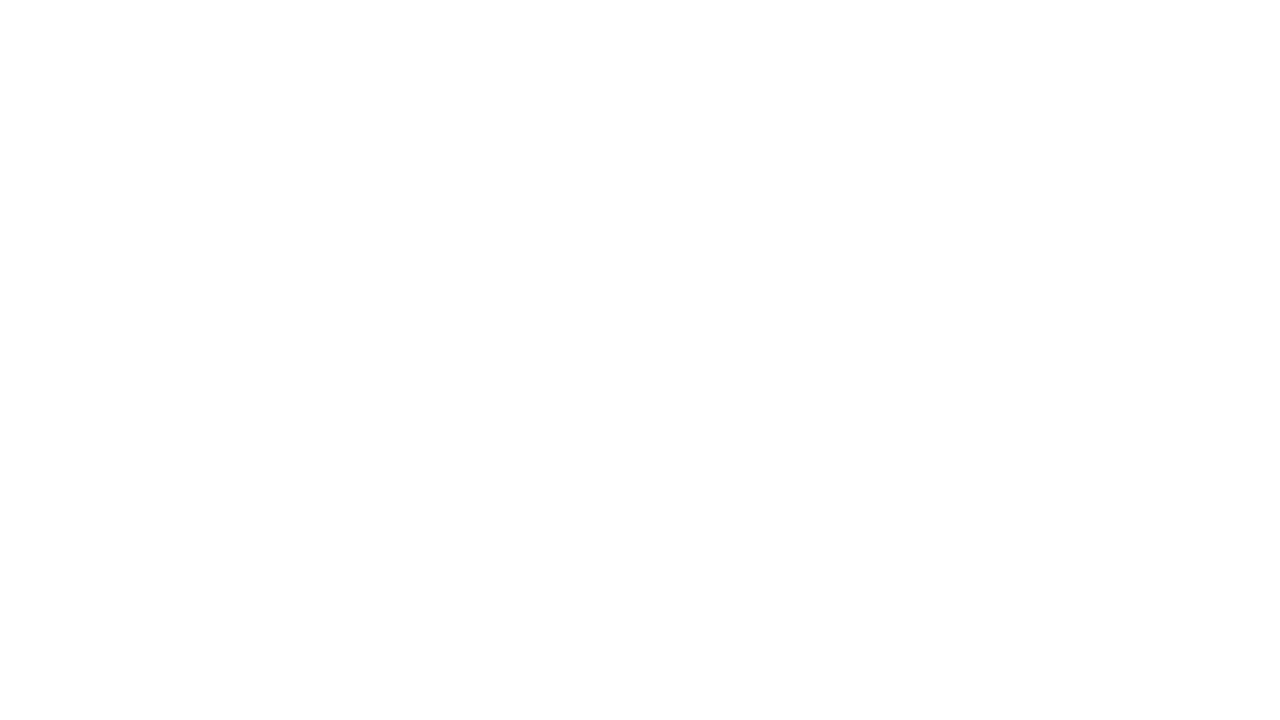
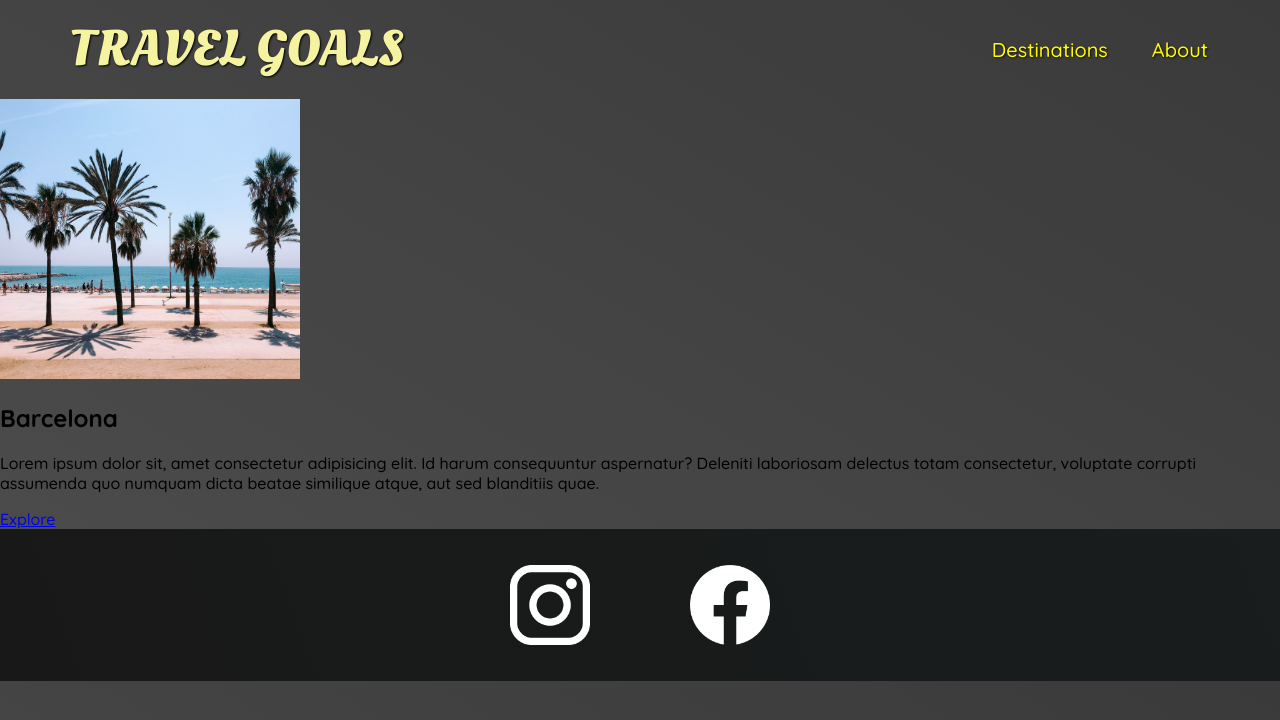
Before and after one commit to pfmello/travel-page, a plain HTML site: page places.html in a window 1280 px wide. Drawn offline with Linux system fonts and the light colour scheme.

Commit message:
Finalizado index e iniciado pagina secundaria

```diff
--- /dev/null
+++ b/places.css
@@ -0,0 +1,12 @@
+body {
+  background: linear-gradient(30deg, rgb(77, 77, 77), rgb(58, 58, 58));
+}
+
+header {
+  position: static;
+}
+
+main li img {
+  width: 300px;
+  height: 280px;
+}
--- a/places.html
+++ b/places.html
@@ -2,7 +2,64 @@
 <html lang="en">
   <head>
     <meta charset="UTF-8" />
-    <title>Document</title>
+    <link
+      href="https://fonts.googleapis.com/css2?family=Raleway:wght@700&family=Oleo+Script:wght@700&family=Quicksand:wght@300;500;700&display=swap"
+      rel="stylesheet" />
+    <link rel="stylesheet" href="shared.css" />
+    <link rel="stylesheet" href="places.css" />
+    <title>Destinations</title>
   </head>
-  <body></body>
+  <body>
+    <header>
+      <div id="page-logo">
+        <a href="/index.html">Travel Goals</a>
+      </div>
+
+      <nav>
+        <ul>
+          <li><a href="/places.html">Destinations</a></li>
+          <li><a href="">About</a></li>
+        </ul>
+      </nav>
+    </header>
+
+    <main>
+      <ul>
+        <li>
+          <img
+            src="/images/places/barcelona.jpg"
+            alt="Barcelona on a sunny day" />
+
+          <div class="item-content">
+            <h2>Barcelona</h2>
+            <p>
+              Lorem ipsum dolor sit, amet consectetur adipisicing elit. Id harum
+              consequuntur aspernatur? Deleniti laboriosam delectus totam
+              consectetur, voluptate corrupti assumenda quo numquam dicta beatae
+              similique atque, aut sed blanditiis quae.
+            </p>
+          </div>
+
+          <div class="actions">
+            <a href="https://en.wikipedia.org/wiki/Barcelona"> Explore </a>
+          </div>
+        </li>
+      </ul>
+    </main>
+
+    <footer>
+      <ul>
+        <li>
+          <a href="http://instagram.com">
+            <img src="/images/icons/insta.png" alt="Instagram" />
+          </a>
+        </li>
+        <li>
+          <a href="http://facebook.com">
+            <img src="/images/icons/facebook.png" alt="Facebook" />
+          </a>
+        </li>
+      </ul>
+    </footer>
+  </body>
 </html>
--- a/shared.css
+++ b/shared.css
@@ -49,6 +49,27 @@ header nav a {
 }
 
 header nav a:hover {
+  color: rgb(77, 77, 77);
   background-color: rgb(255, 251, 0);
-  color: rgb(77, 77, 77);
 }
+
+footer {
+  background: linear-gradient(70deg, rgb(24, 24, 24), rgb(25, 29, 29));
+  padding: 36px 0;
+}
+
+footer ul {
+  display: flex;
+  justify-content: center;
+}
+
+footer li {
+  width: 80px;
+  height: 80px;
+  margin: 0 50px;
+}
+
+footer img {
+  width: 100%;
+  height: 100%;
+}
--- a/styles.css
+++ b/styles.css
@@ -48,6 +48,11 @@
   background-color: rgb(255, 238, 0);
 }
 
+#highlights {
+  padding: 24px;
+  background: linear-gradient(0deg, rgb(227, 255, 253), rgb(187, 246, 242));
+}
+
 #highlights h2 {
   text-transform: uppercase;
   text-align: center;
```
Also changed, not shown: index.html (+14 -1 lines), images/icons/facebook.png (added), images/icons/insta.png (added).
